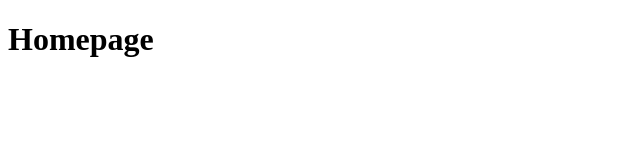
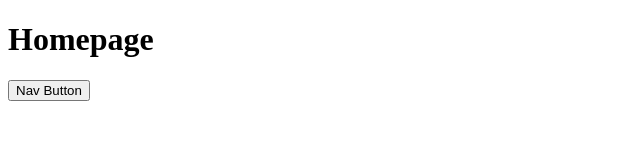
Before and after one commit to ahmadrhuseynli/team-project, a plain HTML site: page homepage.html in a window 1280 px wide. Shown: the whole page, without its empty margins (0-640 px from the left). Drawn offline with Linux system fonts and the light colour scheme.

Commit message:
nav and button added

```diff
--- a/homepage.html
+++ b/homepage.html
@@ -7,5 +7,10 @@
     <header>
         <h1>Homepage</h1>
     </header>
+
+    <nav>
+        <button>Nav Button</button>
+    </nav>
+
 </body>
 </html>
```
